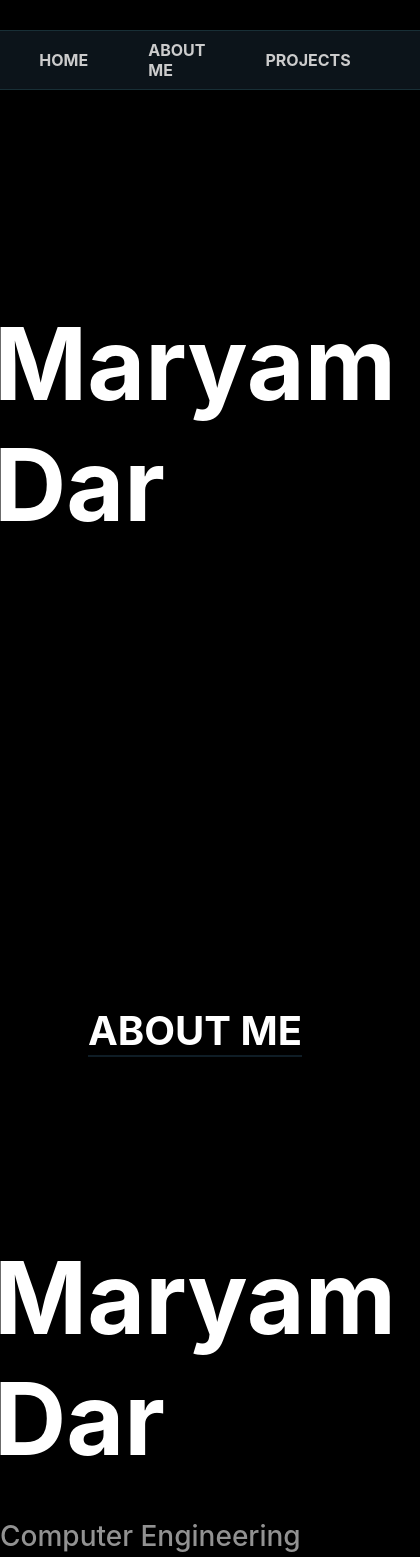
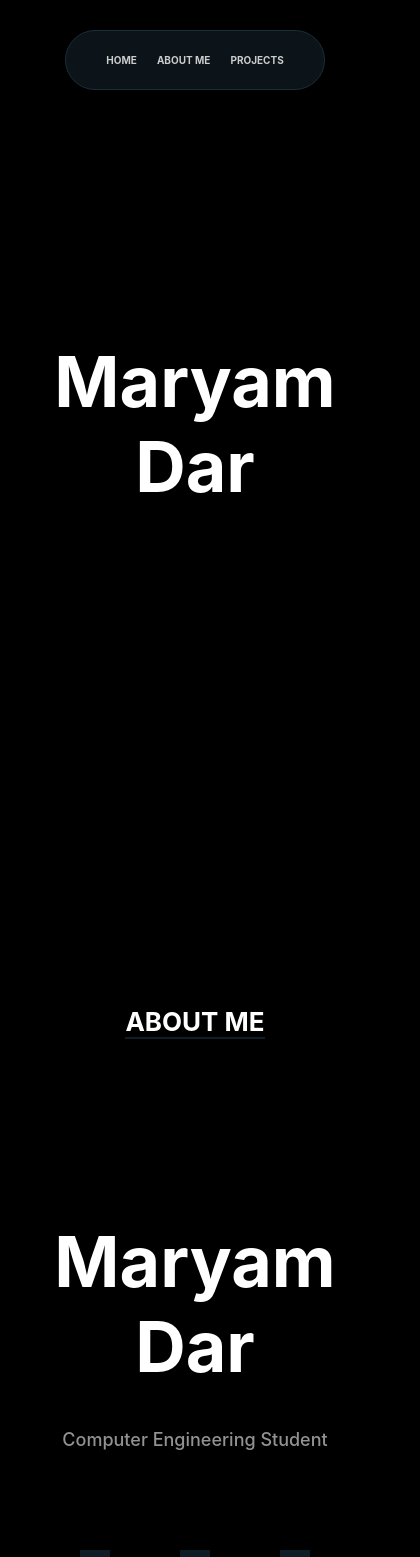
Before and after one commit to marydar/my-react-app, a React (Create React App) app: page / in a window 390 px wide. Shown: the top 1557 px of the page, 420 px wide, since content can reach past the window. Built offline with nearby package versions, Linux system fonts and the light colour scheme.

Commit message:
change nav color

```diff
--- a/src/App.css
+++ b/src/App.css
@@ -20,7 +20,7 @@
   border-radius: 10px; /* Adjust the border radius as needed */
 }
 .App {
-  /* text-align: center; */
+  text-align: center;
 }
 
 .App-logo {
@@ -252,6 +252,163 @@
     grid-template-columns: repeat(1, 450px);
   }
 }
+@media screen and (min-width: 700px) {
+  .image{
+    width: 420px;
+    margin:15px 5px 0px 5px;
+  }
+  .desc{
+    width: 380px;
+  }
+  .description{
+    font-size: 16px;
+  }
+}
+@media screen and (max-width: 700px) {
+  .projects{
+    grid-template-columns: repeat(1, 350px);
+  }
+  .component{
+    font-size: 10px;
+    padding-left: 15px;
+    padding-right: 15px;;
+  }
+  .nav{
+    padding: 0px 40px 0px 40px;
+  }
+  .title{
+    font-size: 70px;
+  }
+  .myname{
+    font-size: 70px;
+  }
+  .aboutMe{
+    font-size: 26px;
+  }
+  .dev{
+    font-size: 18px;
+  }
+  .social{
+    width: 30px;
+    height: 30px;
+  }
+  .projTitle{
+    font-size: 26px;
+  }
+  .square{
+    width: 350px;
+    height: 250px;
+  }
+  .image{
+    width: 320px;
+    margin:15px 5px 0px 5px;
+
+  }
+  .desc{
+    width: 300px;
+  }
+  .description{
+    font-size: 10px;
+  }
+}
+@media screen and (max-width: 450px) {
+  .projects{
+    grid-template-columns: repeat(1, 300px);
+  }
+  .component{
+    font-size: 10px;
+    padding-left: 10px;
+    padding-right: 10px;;
+  }
+  .nav{
+    padding: 0px 30px 0px 30px;
+  }
+  .title{
+    font-size: 70px;
+  }
+  .myname{
+    font-size: 70px;
+  }
+  .aboutMe{
+    font-size: 26px;
+  }
+  .dev{
+    font-size: 18px;
+  }
+  .social{
+    width: 30px;
+    height: 30px;
+  }
+  .projTitle{
+    font-size: 26px;
+  }
+  .square{
+    width: 300px;
+    height: 200px;
+  }
+  .image{
+    width: 280px;
+    margin:10px 10px 0px 10px;
+  }
+  .desc{
+    width: 270px;
+  }
+  .description{
+    font-size: 10px;
+  }
+  .projectTitle{
+    font-size: 18px;
+  }
+}
+@media screen and (max-width: 350px) {
+  .projects{
+    grid-template-columns: repeat(1, 250px);
+  }
+  .component{
+    font-size: 10px;
+    padding-left: 10px;
+    padding-right: 10px;;
+  }
+  .nav{
+    padding: 0px 30px 0px 30px;
+  }
+  .title{
+    font-size: 70px;
+  }
+  .myname{
+    font-size: 70px;
+  }
+  .aboutMe{
+    font-size: 26px;
+  }
+  .dev{
+    font-size: 18px;
+  }
+  .social{
+    width: 30px;
+    height: 30px;
+  }
+  .projTitle{
+    font-size: 26px;
+  }
+  .square{
+    width: 250px;
+    height: 180px;
+  }
+  .image{
+    width: 230px;
+    margin:10px 10px 0px 10px;
+  }
+  .desc{
+    width: 220px;
+  }
+  .description{
+    font-size: 8px;
+  }
+  .projectTitle{
+    font-size: 14px;
+  }
+}
 /*
 @media screen and (min-width: 1550px) {
   .nav{
@@ -356,17 +513,9 @@
     transform: translateY(-2000px)}
   }
 
-  .image{
-    width: 420px;
-    height: 150px;
-    background-color: #4A4A4A;
-    border-radius: 20px;
-    margin:15px 5px 0px 5px;
-
-  }
 
 .desc{
-  width: 380px;
+  /* width: 380px; */
   height: 200px;
   background-color: transparent;
   /* background-color: #61dafb; */
@@ -374,6 +523,14 @@
   flex-direction: column;
   justify-content: center;
   /* align-items: center; */
+}
+.image{
+  /* width: 420px; */
+  height: 150px;
+  background-color: #4A4A4A;
+  border-radius: 20px;
+  /* margin:15px 5px 0px 5px; */
+
 }
 .desc-top{
   background-color: transparent;
@@ -409,7 +566,8 @@
 .description{
   align-content: start;
   background-color: transparent;
-  font-size: 16px;
+  /* font-size: 16px; */
   font-weight: 500;
+  text-align: left;
 
 }
```
